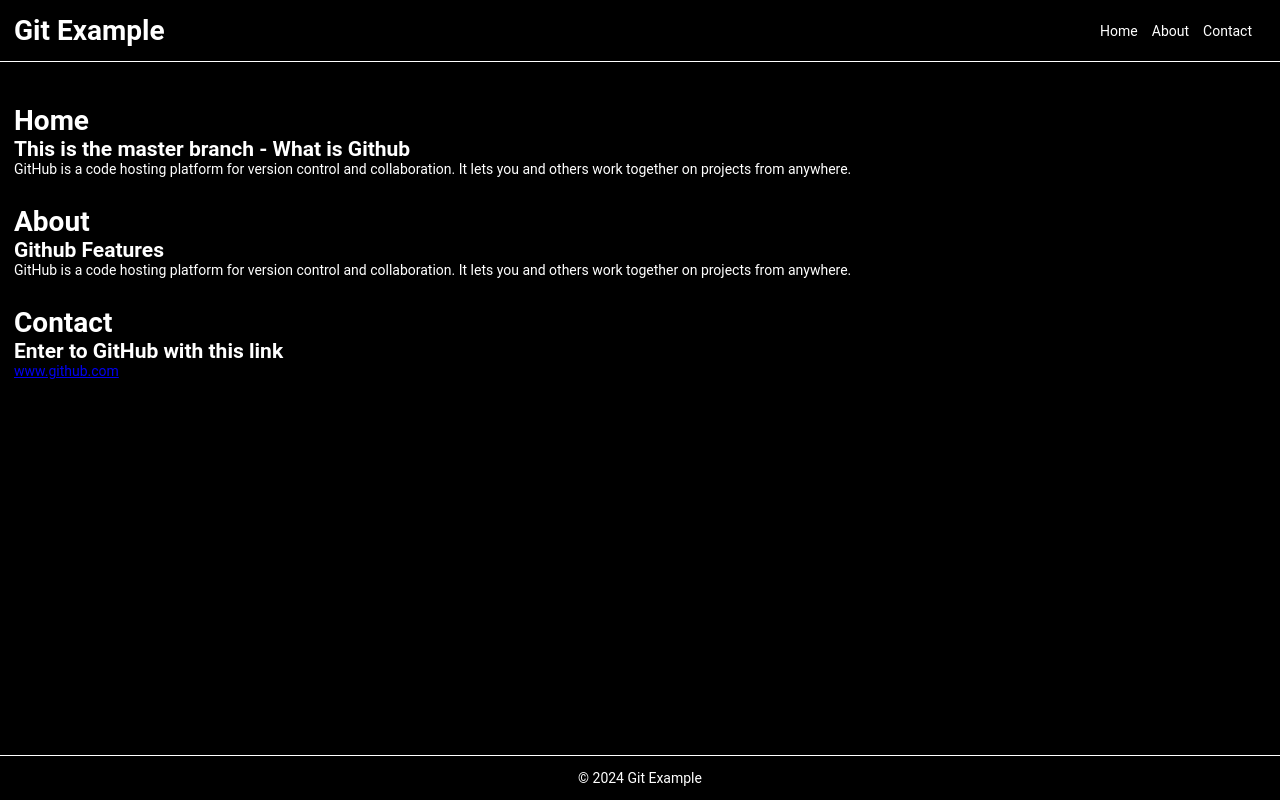
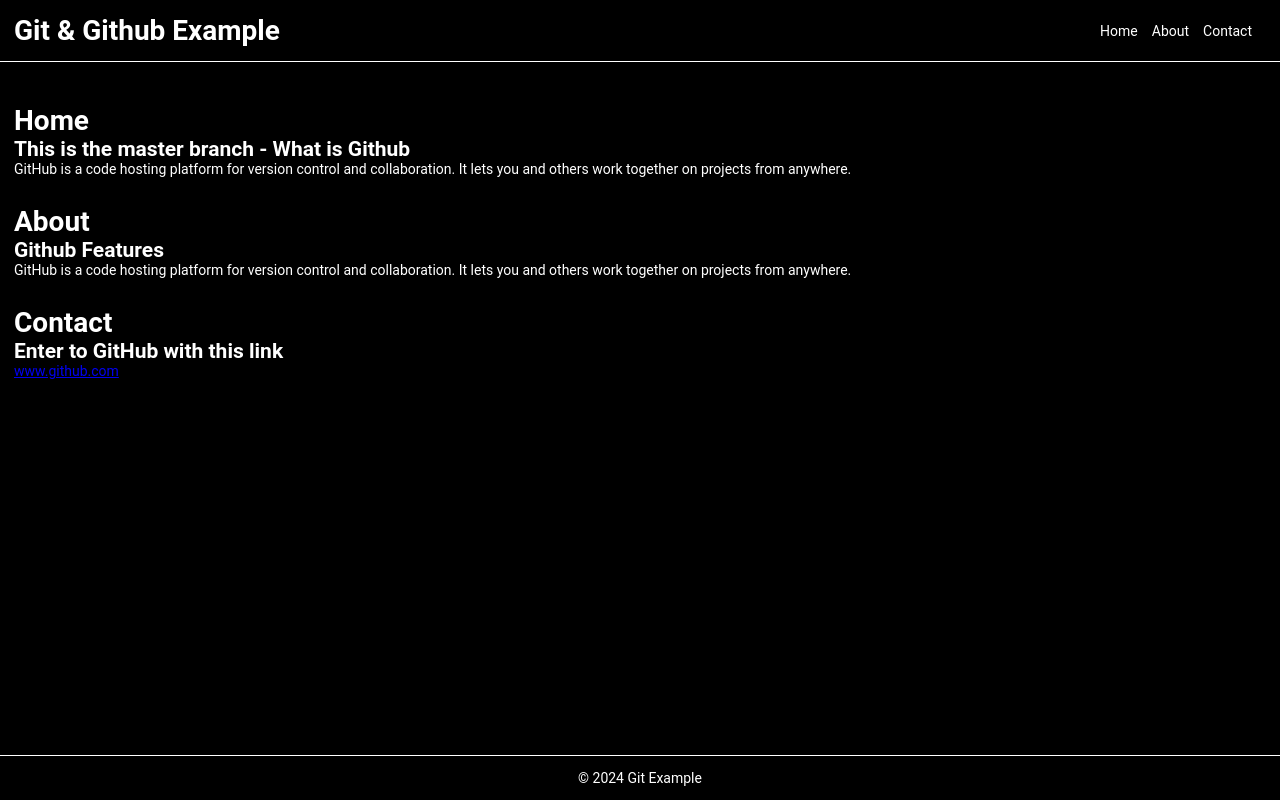
Before and after one commit to JoseVRueda/test_git, a plain HTML site: page index.html in a window 1280 px wide. Drawn offline with Linux system fonts and the light colour scheme.

Commit message:
Change to test deployments on servers

```diff
--- a/index.html
+++ b/index.html
@@ -8,7 +8,7 @@
   </head>
   <body>
     <header>
-      <h1>Git Example</h1>
+      <h1>Git & Github Example</h1>
       <nav>
         <ul>
           <li><a href="#">Home</a></li>
```
